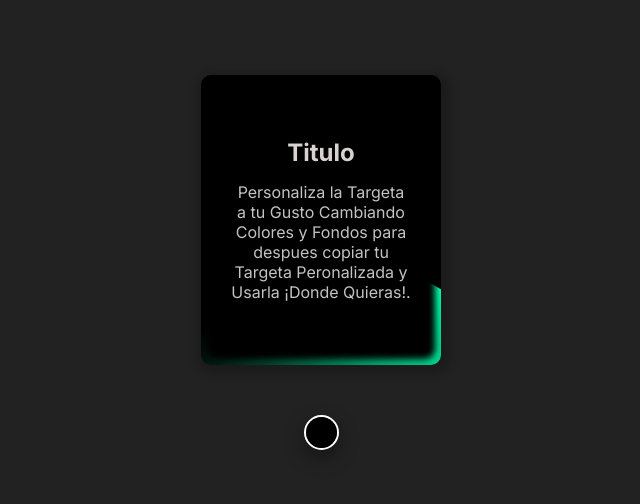
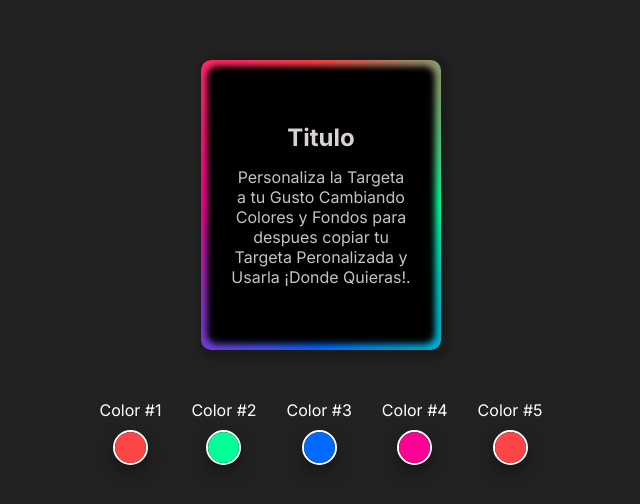
Before and after one commit to Eusebio-suarez/targeta, a plain HTML site: page index.html in a window 1280 px wide. Shown: the part 138-642 px from the top of the page, without its empty margins (319-959 px from the left). Drawn offline with Linux system fonts and the light colour scheme.

Commit message:
5 input iniciales con sus valores

```diff
--- a/app.js
+++ b/app.js
@@ -1,14 +1,18 @@
 //elementon card
 const card = document.getElementById("card")
 
-//input con el color
-const color = document.getElementById("color")
+//obtener todos los inputs de tipo color
+const colors = document.querySelectorAll(".color")
 
-//evento que llama a la funcion
-color.addEventListener("input",actualizarValor)
+//valores iniciales de los inputs
+colors[0].value="#ff4545"
+colors[1].value="#00ff99"
+colors[2].value="#006aff"
+colors[3].value="#ff0095"
+colors[4].value="#ff4545"
 
-//funcion para actualizar el valor del input
-function actualizarValor() {
-    console.log(color.value)
-    document.documentElement.style.setProperty(`--colorBorde`,`${color.value}`)
+
+//funcion para actualizar el color en la targeta
+function actualizarColor(id) {
+    document.documentElement.style.setProperty(`--colorBorde${id}`,`${colors[id-1].value}`)
 }
--- a/index.html
+++ b/index.html
@@ -11,7 +11,28 @@
         <h2>Titulo</h2>
         <p>Personaliza la Targeta a tu Gusto Cambiando Colores y Fondos para despues copiar tu Targeta Peronalizada y Usarla ¡Donde Quieras!.</p>
     </div>
-    <input type="color" name="colorInput" id="color">
+    <div class="colorContainer">
+        <div class="colorContent">
+            <label for="colorInput">Color #1</label>
+            <input type="color" name="colorInput" oninput="actualizarColor(1)" class="color">
+        </div>
+        <div class="colorContent">
+            <label for="colorInput">Color #2</label>
+            <input type="color" name="colorInput" oninput="actualizarColor(2)" class="color">
+        </div>
+        <div class="colorContent">
+            <label for="colorInput">Color #3</label>
+            <input type="color" name="colorInput" oninput="actualizarColor(3)" class="color">
+        </div>
+        <div class="colorContent">
+            <label for="colorInput">Color #4</label>
+            <input type="color" name="colorInput" oninput="actualizarColor(4)" class="color">
+        </div>
+        <div class="colorContent">
+            <label for="colorInput">Color #5</label>
+            <input type="color" name="colorInput" oninput="actualizarColor(5)" class="color">
+        </div>
+    </div>
     <script src="app.js"></script>
 </body>
 </html>
--- a/style.css
+++ b/style.css
@@ -1,7 +1,11 @@
 @import url('https://fonts.googleapis.com/css2?family=Inter:wght@400;600;700&display=swap');
 
 :root{
-    --colorBorde:#00ffaa
+    --colorBorde1:#ff4545;
+    --colorBorde2:#00ff99;
+    --colorBorde3:#006aff;
+    --colorBorde4:#ff0095;
+    --colorBorde5:#ff4545;
 }
 
 *{
@@ -50,15 +54,16 @@ body{
     transform: translate(-50%, -50%);
     position: absolute;
     animation: rotate 3s linear infinite;
-    animation-play-state: running;
+    animation-play-state: paused;
     opacity: 1;
     transition: all 0.7s;
     /*background: conic-gradient(#ff4545, #00ff99, #006aff, #ff0095, #ff4545);**/
-    background: conic-gradient(var(--colorBorde),transparent 30%);
+    background: conic-gradient(var(--colorBorde1),var(--colorBorde2),var(--colorBorde3),var(--colorBorde4),var(--colorBorde5));
 }
 
 .card:hover::after{
     transition: all 0.5s;
+    animation-play-state: running;
 }
 
 .card:hover {
@@ -102,7 +107,7 @@ h2 {
     }
 }
 
-#color {
+.color {
   -webkit-appearance: none;
   -moz-appearance: none;
   appearance: none;
@@ -118,17 +123,32 @@ h2 {
 }
 
 
-#color::-webkit-color-swatch-wrapper {
+.color::-webkit-color-swatch-wrapper {
   padding: 0;
   border-radius: 50%;
 }
 
-#color::-webkit-color-swatch {
+.color::-webkit-color-swatch {
   border: none;
   border-radius: 50%;
 }
 
-#color::-moz-color-swatch {
+.color::-moz-color-swatch {
   border: none;
   border-radius: 50%;
 }
+
+.colorContainer{
+    display: flex;
+    width: 100%;
+    justify-content: center;
+    gap: 30px;
+}
+
+.colorContent{
+    display: flex;
+    flex-direction: column;
+    justify-content: center;
+    align-items: center;
+    gap: 10px;
+}
```
